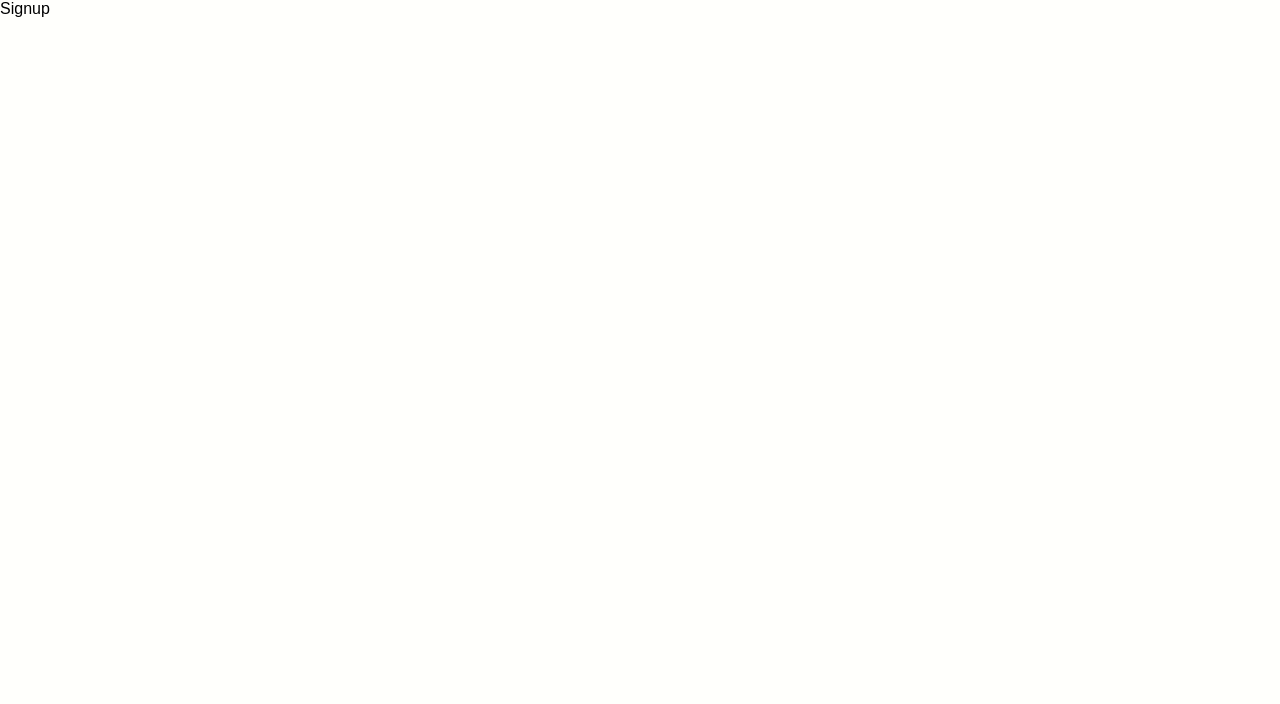
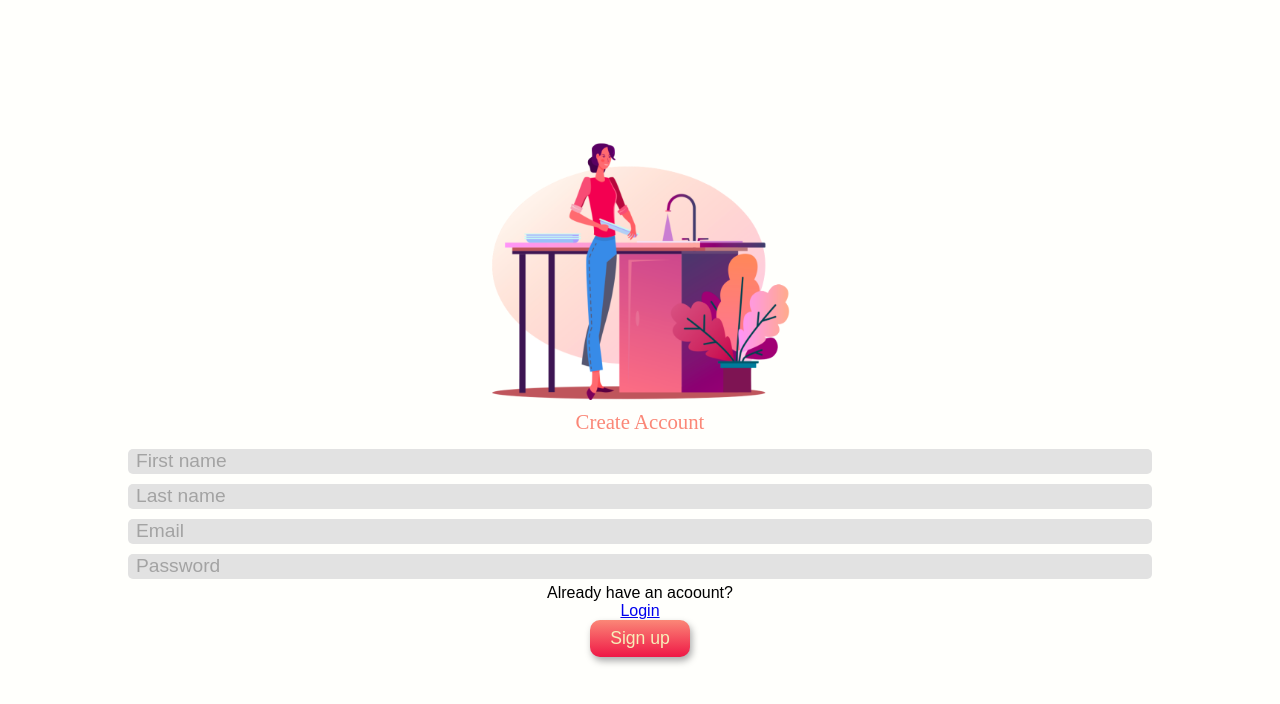
Before and after one commit to rokoc003/tidy_app, a React (Create React App) app in the folder client/: page /signup in a window 1280 px wide. Shown: the top 704 px of the page. Built offline with nearby package versions, Linux system fonts and the light colour scheme.

Commit message:
Create Signup page (#27)
* Add image for signup page

* Create new component for Signup page

* Create new page and add react-router

* Add new color for Signup page

```diff
--- /dev/null
+++ b/client/src/components/PageCaption.js
@@ -0,0 +1,10 @@
+import styled from '@emotion/styled';
+import colors from '../utils/colors';
+
+const PageCaption = styled.span`
+  color: ${colors.captionFont};
+  margin: 10px 0px;
+  font: 500 1.3rem 'Ubuntu';
+`;
+
+export default PageCaption;
--- a/client/src/pages/Signup.js
+++ b/client/src/pages/Signup.js
@@ -1,6 +1,38 @@
 import React from 'react';
+import styled from '@emotion/styled';
+import Dishes from '../assets/images/Dishes.png';
+import PageContainer from '../components/PageContainer';
+import Button from '../components/Button';
+import ButtonContainer from '../components/ButtonContainer';
+import InputCircle from '../components/InputCircle';
+import InputContainer from '../components/InputContainer';
+import PageCaption from '../components/PageCaption';
+import { Link } from 'react-router-dom';
+
+const IMG = styled.img`
+  max-width: 300px;
+  height: auto;
+`;
 
 function Signup() {
-  return <div>Signup</div>;
+  return (
+    <PageContainer>
+      <IMG src={Dishes} alt="Drawing of a woman washing dishes" />
+      <PageCaption>Create Account</PageCaption>
+      <InputContainer>
+        <InputCircle placeholder="First name" type="text" />
+        <InputCircle placeholder="Last name" type="text" />
+        <InputCircle placeholder="Email" type="email" />
+        <InputCircle placeholder="Password" type="password" />
+      </InputContainer>
+      <span>Already have an acoount?</span>
+      <span>
+        <Link to="/">Login</Link>
+      </span>
+      <ButtonContainer>
+        <Button>Sign up</Button>
+      </ButtonContainer>
+    </PageContainer>
+  );
 }
 export default Signup;
--- a/client/src/utils/colors.js
+++ b/client/src/utils/colors.js
@@ -7,6 +7,7 @@ const colors = {
   inputFont: '#bc325b',
   inputLine: '#e2e2e2',
   boxShadow: '#aaaaaa',
+  captionFont: '#fb8777',
 };
 
 export default colors;
```
Also changed, not shown: client/src/assets/images/Dishes.png (added).
